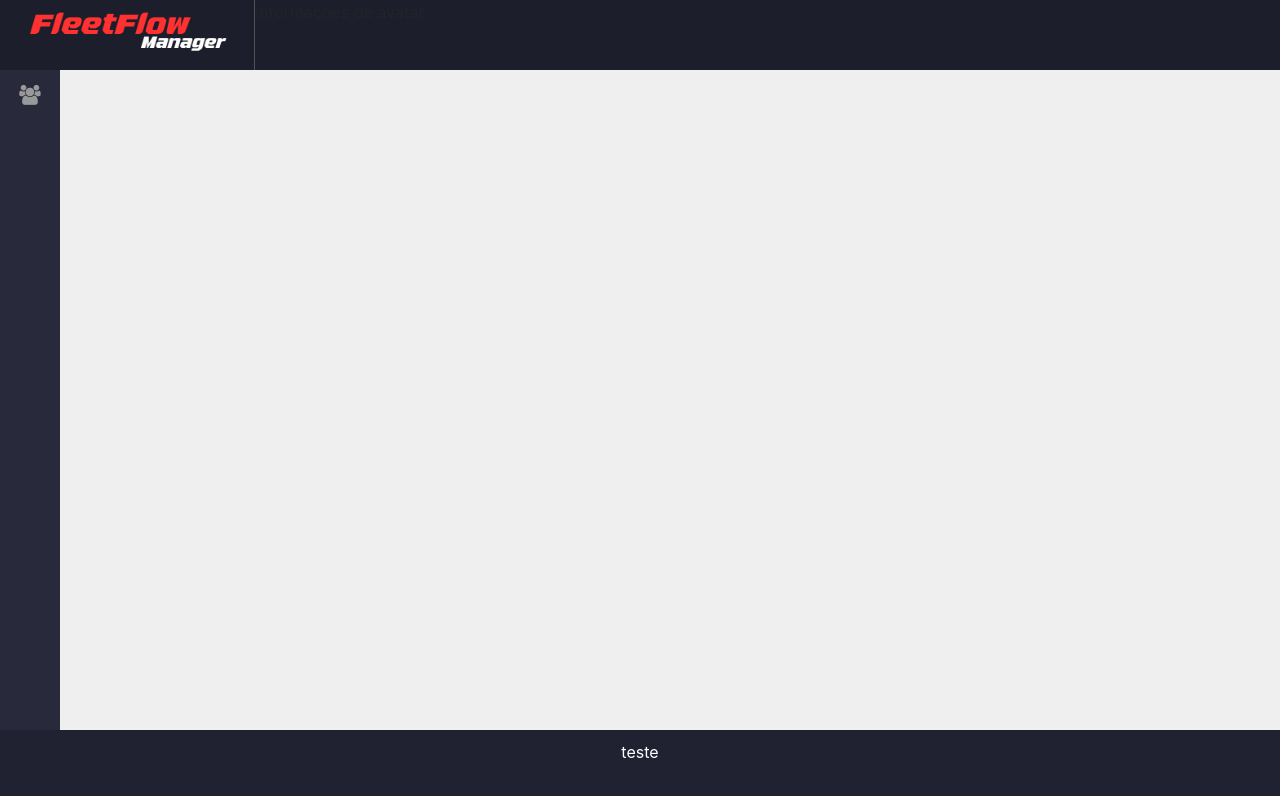
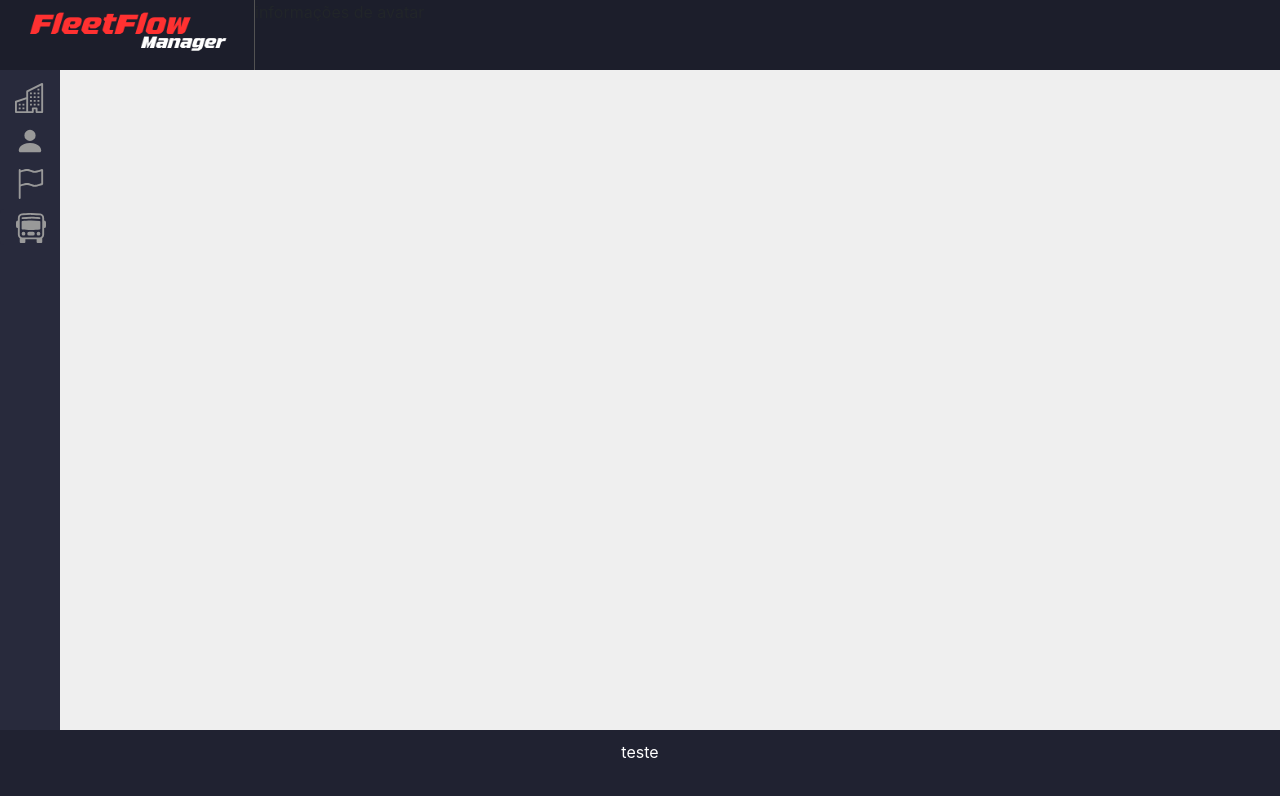
Before and after one commit to leonardoresendedelgado/fleet_pass_front, a Vue app: page /clientes in a window 1280 px wide. Shown: the top 796 px of the page. Built offline with nearby package versions, Linux system fonts and the light colour scheme; a web font is replaced by a local one.

Commit message:
Criação de novos campos do sidebar

```diff
--- a/public/index.html
+++ b/public/index.html
@@ -4,6 +4,7 @@
     <meta charset="utf-8">
     <meta http-equiv="X-UA-Compatible" content="IE=edge">
     <meta name="viewport" content="width=device-width,initial-scale=1.0">
+
     <link rel="stylesheet" href="https://stackpath.bootstrapcdn.com/bootstrap/4.5.2/css/bootstrap.min.css">
     <link rel="icon" href="<%= BASE_URL %>favicon.ico">
     <title><%= htmlWebpackPlugin.options.title %></title>
--- a/src/components/Aside.vue
+++ b/src/components/Aside.vue
@@ -3,13 +3,87 @@
     <nav class="main-menu">
         <ul>
             <li>
-                <router-link to="/clientes"><i class="fa fa-users fa-2x"></i>
+                <router-link to="/clientes">
+                    <svg xmlns="http://www.w3.org/2000/svg" width="16" height="16" fill="currentColor"
+                        class="bi bi-buildings" viewBox="0 0 16 16">
+                        <path
+                            d="M14.763.075A.5.5 0 0 1 15 .5v15a.5.5 0 0 1-.5.5h-3a.5.5 0 0 1-.5-.5V14h-1v1.5a.5.5 0 0 1-.5.5h-9a.5.5 0 0 1-.5-.5V10a.5.5 0 0 1 .342-.474L6 7.64V4.5a.5.5 0 0 1 .276-.447l8-4a.5.5 0 0 1 .487.022M6 8.694 1 10.36V15h5zM7 15h2v-1.5a.5.5 0 0 1 .5-.5h2a.5.5 0 0 1 .5.5V15h2V1.309l-7 3.5z" />
+                        <path
+                            d="M2 11h1v1H2zm2 0h1v1H4zm-2 2h1v1H2zm2 0h1v1H4zm4-4h1v1H8zm2 0h1v1h-1zm-2 2h1v1H8zm2 0h1v1h-1zm2-2h1v1h-1zm0 2h1v1h-1zM8 7h1v1H8zm2 0h1v1h-1zm2 0h1v1h-1zM8 5h1v1H8zm2 0h1v1h-1zm2 0h1v1h-1zm0-2h1v1h-1z" />
+                    </svg>
                     <span class="nav-text">
-                        Clientes
+                        Unidade
                     </span></router-link>
+            </li>
+            <li>
+                <router-link to="/clientes">
+                    <svg xmlns="http://www.w3.org/2000/svg" width="16" height="16" fill="currentColor"
+                        class="bi bi-person-fill" viewBox="0 0 16 16">
+                        <path d="M3 14s-1 0-1-1 1-4 6-4 6 3 6 4-1 1-1 1zm5-6a3 3 0 1 0 0-6 3 3 0 0 0 0 6" />
+                    </svg>
+                    <span class="nav-text">
+                        Cliente
+                    </span></router-link>
+            </li>
+            <li>
+                <router-link to="/clientes">
+                    <svg xmlns="http://www.w3.org/2000/svg" width="16" height="16" fill="currentColor" class="bi bi-flag"
+                        viewBox="0 0 16 16">
+                        <path
+                            d="M14.778.085A.5.5 0 0 1 15 .5V8a.5.5 0 0 1-.314.464L14.5 8l.186.464-.003.001-.006.003-.023.009a12 12 0 0 1-.397.15c-.264.095-.631.223-1.047.35-.816.252-1.879.523-2.71.523-.847 0-1.548-.28-2.158-.525l-.028-.01C7.68 8.71 7.14 8.5 6.5 8.5c-.7 0-1.638.23-2.437.477A20 20 0 0 0 3 9.342V15.5a.5.5 0 0 1-1 0V.5a.5.5 0 0 1 1 0v.282c.226-.079.496-.17.79-.26C4.606.272 5.67 0 6.5 0c.84 0 1.524.277 2.121.519l.043.018C9.286.788 9.828 1 10.5 1c.7 0 1.638-.23 2.437-.477a20 20 0 0 0 1.349-.476l.019-.007.004-.002h.001M14 1.221c-.22.078-.48.167-.766.255-.81.252-1.872.523-2.734.523-.886 0-1.592-.286-2.203-.534l-.008-.003C7.662 1.21 7.139 1 6.5 1c-.669 0-1.606.229-2.415.478A21 21 0 0 0 3 1.845v6.433c.22-.078.48-.167.766-.255C4.576 7.77 5.638 7.5 6.5 7.5c.847 0 1.548.28 2.158.525l.028.01C9.32 8.29 9.86 8.5 10.5 8.5c.668 0 1.606-.229 2.415-.478A21 21 0 0 0 14 7.655V1.222z" />
+                    </svg>
+                    <span class="nav-text">
+                        Relatorios
+                    </span></router-link>
+            </li>
+            <li>
+                <router-link to="#">
+                    <div class="btn-group">
+                        <button type="button" class=" ajust btn dropdown-toggle" data-bs-toggle="dropdown"
+                            style="display: flex; width: 255px;">
+                            <svg xmlns="http://www.w3.org/2000/svg" width="16" height="16" fill="currentColor"
+                                class="bi bi-bus-front" viewBox="0 0 16 16">
+                                <path
+                                    d="M5 11a1 1 0 1 1-2 0 1 1 0 0 1 2 0m8 0a1 1 0 1 1-2 0 1 1 0 0 1 2 0m-6-1a1 1 0 1 0 0 2h2a1 1 0 1 0 0-2zm1-6c-1.876 0-3.426.109-4.552.226A.5.5 0 0 0 3 4.723v3.554a.5.5 0 0 0 .448.497C4.574 8.891 6.124 9 8 9s3.426-.109 4.552-.226A.5.5 0 0 0 13 8.277V4.723a.5.5 0 0 0-.448-.497A44 44 0 0 0 8 4m0-1c-1.837 0-3.353.107-4.448.22a.5.5 0 1 1-.104-.994A44 44 0 0 1 8 2c1.876 0 3.426.109 4.552.226a.5.5 0 1 1-.104.994A43 43 0 0 0 8 3" />
+                                <path
+                                    d="M15 8a1 1 0 0 0 1-1V5a1 1 0 0 0-1-1V2.64c0-1.188-.845-2.232-2.064-2.372A44 44 0 0 0 8 0C5.9 0 4.208.136 3.064.268 1.845.408 1 1.452 1 2.64V4a1 1 0 0 0-1 1v2a1 1 0 0 0 1 1v3.5c0 .818.393 1.544 1 2v2a.5.5 0 0 0 .5.5h2a.5.5 0 0 0 .5-.5V14h6v1.5a.5.5 0 0 0 .5.5h2a.5.5 0 0 0 .5-.5v-2c.607-.456 1-1.182 1-2zM8 1c2.056 0 3.71.134 4.822.261.676.078 1.178.66 1.178 1.379v8.86a1.5 1.5 0 0 1-1.5 1.5h-9A1.5 1.5 0 0 1 2 11.5V2.64c0-.72.502-1.301 1.178-1.379A43 43 0 0 1 8 1" />
+                            </svg>
+                            <span class="nav-text" style="width: 0; margin-top: 5px;">
+                                Transportes
+                            </span>
+                        </button>
+                        <ul class="dropdown-menu dropdown-menu-end" style="background: #535355; width: 255px;">
+                            <li><router-link to="#" style="display: flex;">
+                                    <svg xmlns="http://www.w3.org/2000/svg" width="16" height="16" fill="currentColor"
+                                        class="bi bi-car-front-fill" viewBox="0 0 16 16">
+                                        <path
+                                            d="M2.52 3.515A2.5 2.5 0 0 1 4.82 2h6.362c1 0 1.904.596 2.298 1.515l.792 1.848c.075.175.21.319.38.404.5.25.855.715.965 1.262l.335 1.679q.05.242.049.49v.413c0 .814-.39 1.543-1 1.997V13.5a.5.5 0 0 1-.5.5h-2a.5.5 0 0 1-.5-.5v-1.338c-1.292.048-2.745.088-4 .088s-2.708-.04-4-.088V13.5a.5.5 0 0 1-.5.5h-2a.5.5 0 0 1-.5-.5v-1.892c-.61-.454-1-1.183-1-1.997v-.413a2.5 2.5 0 0 1 .049-.49l.335-1.68c.11-.546.465-1.012.964-1.261a.8.8 0 0 0 .381-.404l.792-1.848ZM3 10a1 1 0 1 0 0-2 1 1 0 0 0 0 2m10 0a1 1 0 1 0 0-2 1 1 0 0 0 0 2M6 8a1 1 0 0 0 0 2h4a1 1 0 1 0 0-2zM2.906 5.189a.51.51 0 0 0 .497.731c.91-.073 3.35-.17 4.597-.17s3.688.097 4.597.17a.51.51 0 0 0 .497-.731l-.956-1.913A.5.5 0 0 0 11.691 3H4.309a.5.5 0 0 0-.447.276L2.906 5.19Z" />
+                                    </svg>
+                                    <span class="nav-text" style="width: 0; margin-top: 5px;">
+                                        Veiculos
+                                    </span>
+                                </router-link></li>
+                            <li><router-link to="#" style="display: flex;">
+                                    <svg xmlns="http://www.w3.org/2000/svg" width="16" height="16" fill="currentColor"
+                                        class="bi bi-credit-card-2-front" viewBox="0 0 16 16">
+                                        <path
+                                            d="M14 3a1 1 0 0 1 1 1v8a1 1 0 0 1-1 1H2a1 1 0 0 1-1-1V4a1 1 0 0 1 1-1zM2 2a2 2 0 0 0-2 2v8a2 2 0 0 0 2 2h12a2 2 0 0 0 2-2V4a2 2 0 0 0-2-2z" />
+                                        <path
+                                            d="M2 5.5a.5.5 0 0 1 .5-.5h2a.5.5 0 0 1 .5.5v1a.5.5 0 0 1-.5.5h-2a.5.5 0 0 1-.5-.5zm0 3a.5.5 0 0 1 .5-.5h5a.5.5 0 0 1 0 1h-5a.5.5 0 0 1-.5-.5m0 2a.5.5 0 0 1 .5-.5h1a.5.5 0 0 1 0 1h-1a.5.5 0 0 1-.5-.5m3 0a.5.5 0 0 1 .5-.5h1a.5.5 0 0 1 0 1h-1a.5.5 0 0 1-.5-.5m3 0a.5.5 0 0 1 .5-.5h1a.5.5 0 0 1 0 1h-1a.5.5 0 0 1-.5-.5m3 0a.5.5 0 0 1 .5-.5h1a.5.5 0 0 1 0 1h-1a.5.5 0 0 1-.5-.5" />
+                                    </svg>
+                                    <span class="nav-text" style="width: 0; margin-top: 5px;">
+                                        Cards
+                                    </span>
+                                </router-link></li>
+
+                        </ul>
+                    </div>
+
+                </router-link>
             </li>
 
         </ul>
+
     </nav>
 </template>
 <script lang="ts">
@@ -19,24 +93,33 @@ export default defineComponent({
 });
 </script>
 <style scoped>
-@import url(//netdna.bootstrapcdn.com/font-awesome/4.0.3/css/font-awesome.css);
-
 @import url(https://fonts.googleapis.com/css?family=Titillium+Web:300);
 
-.fa-2x {
-    font-size: 2em;
-}
-
-.fa {
+.bi {
     position: relative;
     display: table-cell;
     width: 60px;
-    height: 36px;
+    height: 30px;
     text-align: center;
     vertical-align: middle;
-    font-size: 20px;
+    margin-top: 3px;
 }
 
+.btn:focus {
+    box-shadow: none;
+}
+
+.dropdown-toggle::after {
+    margin-left: 125px;
+    margin-top: 15px;
+}
+
+.dropdown-menu {
+    min-width: inherit;
+    margin: 0;
+    border: 0;
+    border-radius: none;
+}
 
 .main-menu:hover,
 nav.main-menu.expanded {
@@ -44,7 +127,8 @@ nav.main-menu.expanded {
     overflow: visible;
 }
 
-.main-menu {
+.main-menu,
+.btn {
     background: #282a3c;
     position: absolute;
     top: 0;
@@ -59,6 +143,13 @@ nav.main-menu.expanded {
     z-index: 1000;
 }
 
+.ajust {
+    height: 36px;
+    margin: 0;
+    padding: 0;
+}
+
+
 .main-menu>ul {
     margin: 7px 0;
 }
@@ -67,8 +158,10 @@ nav.main-menu.expanded {
     position: relative;
     display: block;
     width: 255px;
+    margin-top: 10px;
 }
 
+.btn,
 .main-menu li>a {
     position: relative;
     display: table;
@@ -132,6 +225,7 @@ nav li {
     padding: 0;
 }
 
+.btn:hover,
 .main-menu li:hover>a,
 nav.main-menu li.active>a,
 .dropdown-menu>li>a:hover,
@@ -143,6 +237,8 @@ nav.main-menu li.active>a,
 .dashboard-page nav.dashboard-menu ul li.active a {
     color: #fff;
     background-color: #000000;
+    width: 100%;
+    height: 36px;
 }
 
 .area {
--- a/src/http/index.ts
+++ b/src/http/index.ts
@@ -1,6 +1,6 @@
 import axios, {AxiosInstance} from "axios";
 
 const clienthttp: AxiosInstance = axios.create({
-   baseURL: "http://localhost:3051/"
+   baseURL: "http://localhost:8089/"
 })
 export default clienthttp
--- a/src/store/index.ts
+++ b/src/store/index.ts
@@ -17,6 +17,7 @@ export const store = createStore<Estado>({
     mutations: {
         [CLIENTES](state, cliente) {
             if (cliente.length >= 1) {
+
                 state.clientes = cliente
             }
             if (cliente.status) {
@@ -34,7 +35,7 @@ export const store = createStore<Estado>({
             }
         },
         async [OBTEM_CLIENTES]({ commit }) {
-            http.get('clientes')
+            http.get('unidades')
                 .then((resposta) => {
                     commit(CLIENTES, resposta.data)
                 })
```
Also changed, not shown: src/components/TableClientes.vue (+8 -11 lines).
